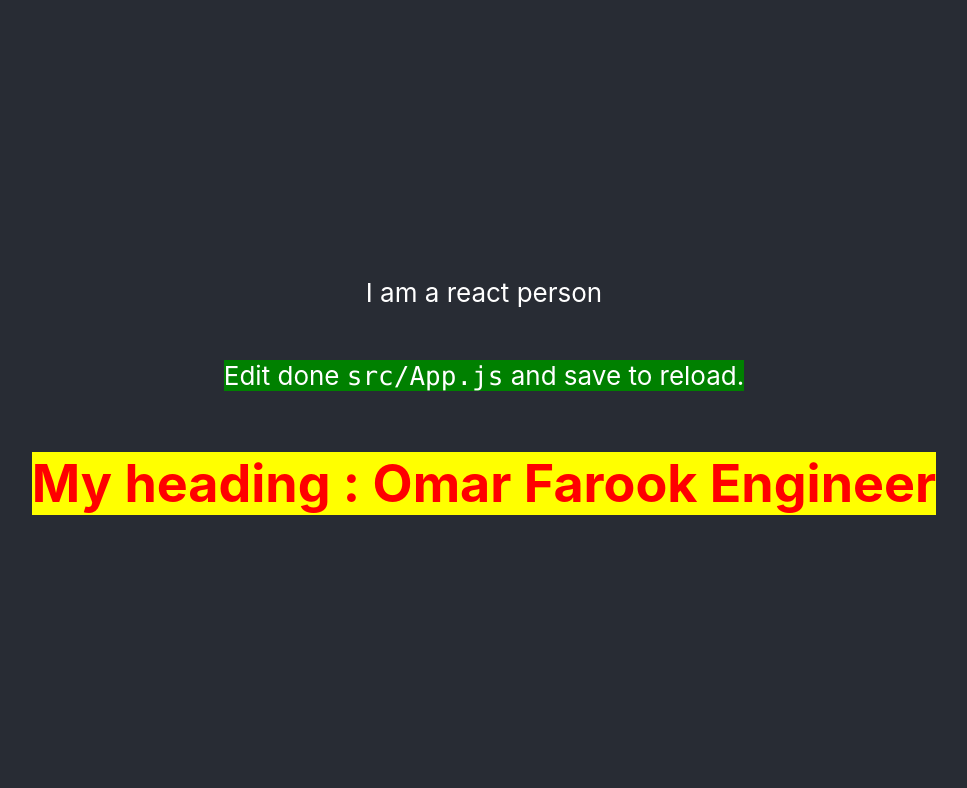
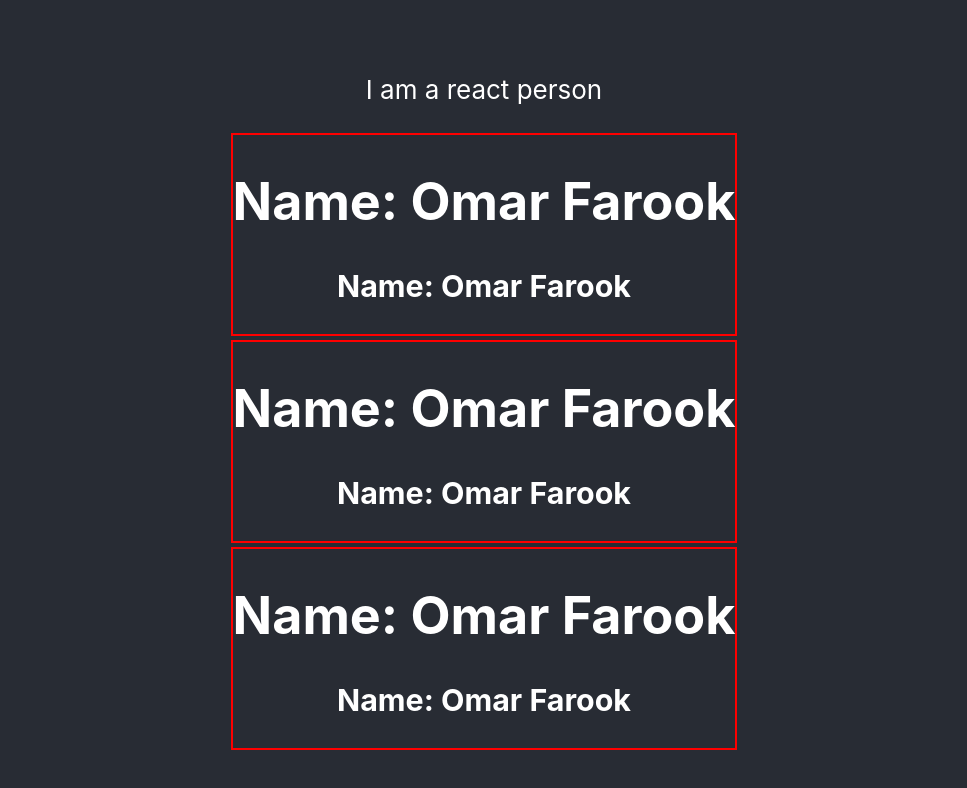
Before and after one commit to farookhridoy/react-core-concepts, a React (Create React App) app: page / in a window 1280 px wide. Shown: the top 788 px of the page, without its empty margins (156-1123 px from the left). Built offline with nearby package versions, Linux system fonts and the light colour scheme.

Commit message:
Create Component, return multiple HTML from a component

```diff
--- a/src/App.js
+++ b/src/App.js
@@ -2,28 +2,29 @@ import logo from './logo.svg';
 import './App.css';
 import reactDom from 'react-dom';
 
-let person = {
-  name: "Omar Farook",
-  job: "Engineer"
-}
 
-let style = {
-  color: 'red',
-  backgroundColor: 'yellow'
-}
 
 function App() {
   return (
     <div className="App">
       <header className="App-header">
-       <p>I am a react person </p>
-        <p style={{ backgroundColor:'green' }}>
-          Edit done <code>src/App.js</code> and save to reload.
-        </p>
-        <h1 style={style}>My heading : { person.name +" "+ person.job }</h1>
+        <p>I am a react person </p>
+        <Person></Person>
+        <Person></Person>
+        <Person></Person>
       </header>
     </div>
   );
 }
 
+
+function Person() {
+  return (
+    <div style={{border:'2px solid red', margin:'2px'}}>
+          <h1>Name: Omar Farook</h1>
+        <h3>Name: Omar Farook</h3>
+    </div>
+  );
+}
+
 export default App;
```
